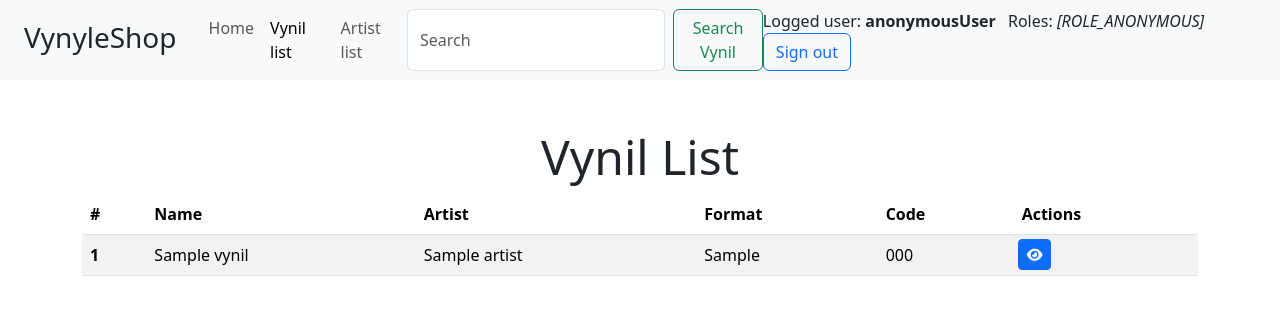
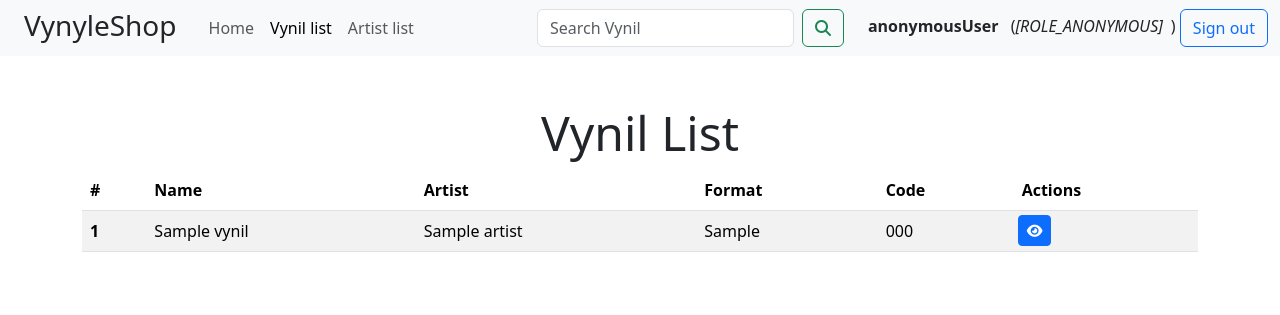
Before and after one commit to SimoneChiodo/backend-vynyleshop-spring, a Spring Boot app: page /vynil in a window 1280 px wide. Shown: the top 315 px of the page. Run offline with Spring Boot 4, Linux system fonts and the light colour scheme; tables that the repository leaves empty hold one stand-in row (values such as "Sample post"); some libraries are stand-ins or nearby versions.

Commit message:
Fix navbar in fragments.html

```diff
--- a/src/main/resources/templates/fragments.html
+++ b/src/main/resources/templates/fragments.html
@@ -95,26 +95,33 @@
             </ul>
 
             <!-- SEARCH BAR -->
-            <form class="d-flex" role="search">
+            <form class="d-flex me-4" role="search">
               <input
                 class="form-control me-2"
                 type="search"
-                placeholder="Search"
+                placeholder="Search Vynil"
                 aria-label="Search"
               />
               <button class="btn btn-outline-success" type="submit">
-                Search Vynil
+                <i class="fa-solid fa-magnifying-glass"></i>
               </button>
             </form>
           </div>
 
           <div class="user-info">
-            Logged user:
-            <span sec:authentication="name" class="fw-bold me-2"></span> Roles:
+            <!-- User name -->
+            <span sec:authentication="name" class="fw-bold me-2"></span>
+
+            <!-- User role -->
             <span
-              sec:authentication="authorities"
-              class="fst-italic me-2"
-            ></span>
+              >(<span
+                sec:authentication="authorities"
+                class="fst-italic me-2"
+              ></span
+              >)</span
+            >
+
+            <!-- Sign out button -->
             <a href="/logout" class="btn btn-small btn-outline-primary"
               >Sign out</a
             >
```
